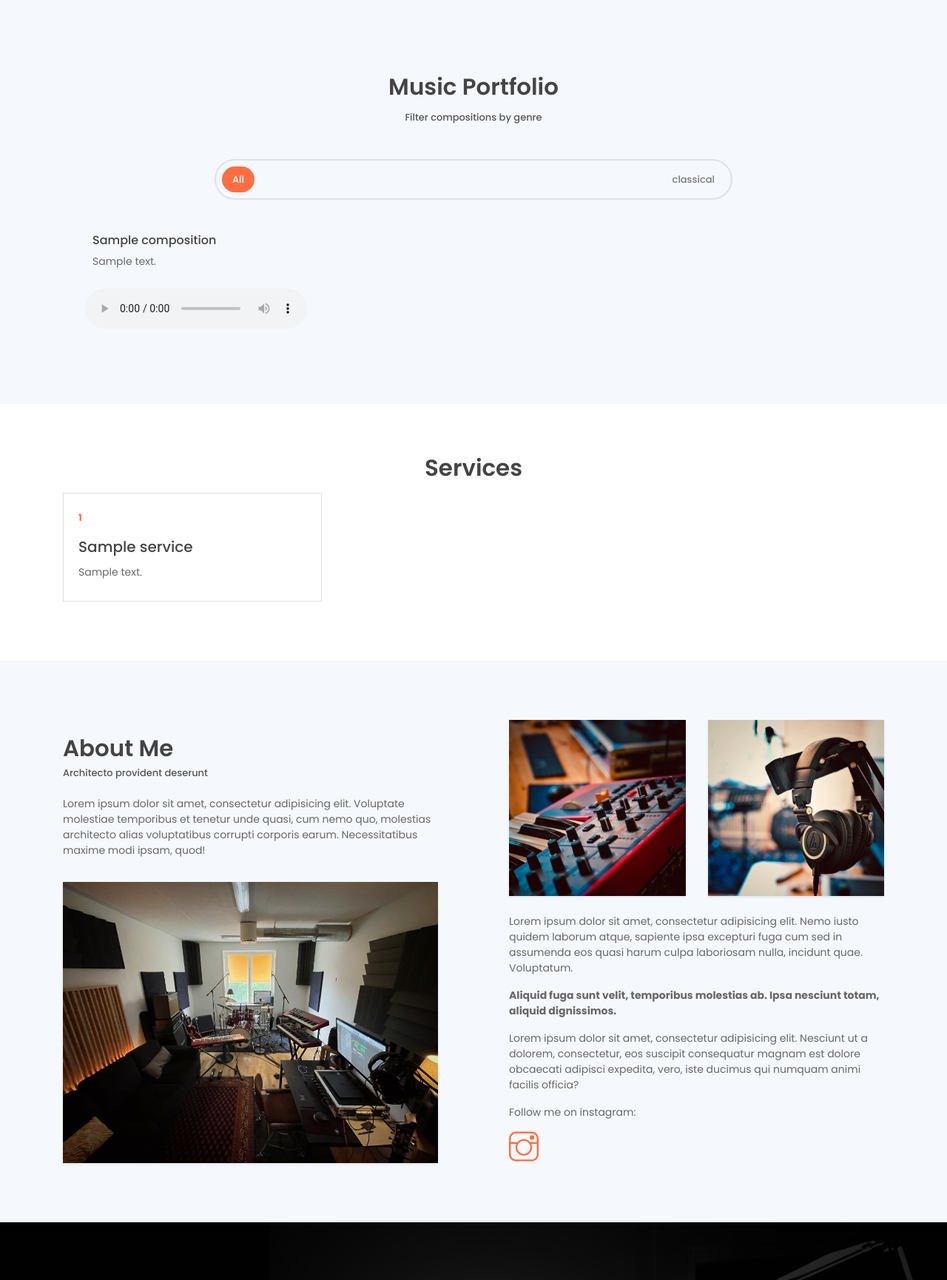
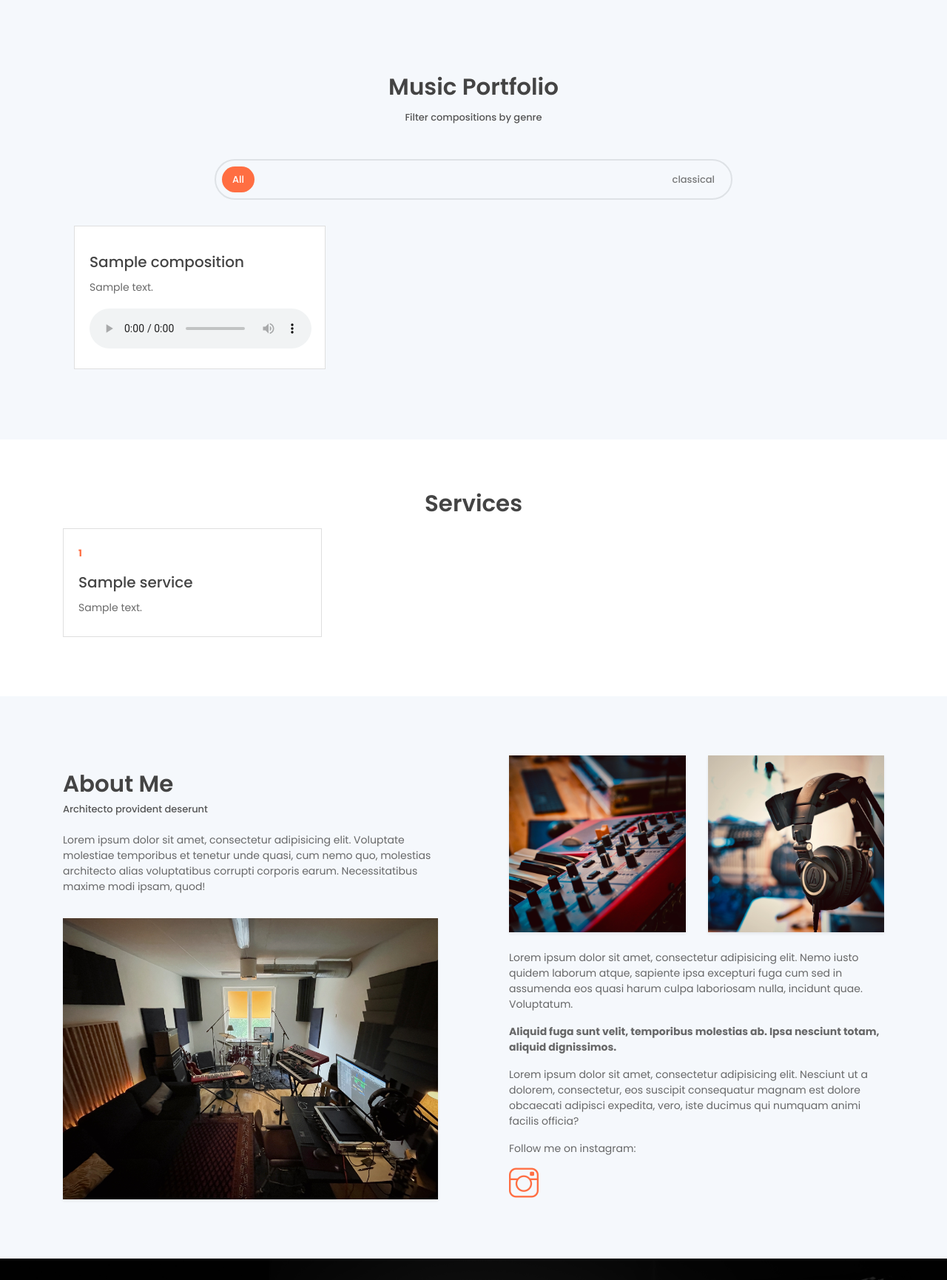
Before and after one commit to Lindb3rg/music-showcase, a Django app: page / in a window 1280 px wide. Shown: the part 828-2558 px from the top of the page at 74% size. Run offline with Django 5.2, Linux system fonts and the light colour scheme; a user stored in the database is signed in; tables that the repository leaves empty hold one stand-in row (values such as "Sample post"); some libraries are stand-ins or nearby versions.

Commit message:
cardforplayer

```diff
--- a/templates/musicshowcase/index.html
+++ b/templates/musicshowcase/index.html
@@ -103,19 +103,28 @@
                     <div class="portfolio-itemSynth src="{% static 'imgs/web-1.jpg' %}" class="img-fluid" alt="">
                         <div class="content-holder" style="padding: 15px;">
                             <a class="img-popup" href="{% static '/imgs/web-1.jpg' %}"></a>
-                            <div class="text-holder" style="padding: 10px;">
-                                <h6 class="title">{{ composition.title }}</h6>
-                                <p class="subtitle">{{ composition.description }}</p>
-                            </div>
-                            <div class="text-holder">
-                            <audio controls controlsList="nodownload" class="audio-player">
-                                <source src="{{ composition.audio_file.url }}" type="audio/mpeg">
-                                Your browser does not support the audio element.
-                            </audio>
+                            <div class="row">
+                                <div class="card mb-4 mb-md-0">
+                                    <div class="card-body">
+                                        <div class="text-holder">
+                                            <h5 class="card-title mt-3"> {{ composition.title }} <h5>
+                                            <p class="mb-0"> {{ composition.description }} </p>
+                                        </div>
+                                        <div class="text-holder" style="padding-top: 10px;">
+                                            <audio controls controlsList="nodownload" class="audio-player">
+                                                <source src="{{ composition.audio_file.url }}" type="audio/mpeg">
+                                                Your browser does not support the audio element.
+                                            </audio>
+                                        </div>
+
+                                    </div>
+                                </div>
                             </div>
                         </div>
                     </div>
                 </div>
+
+
                 {% endfor %}
             </div>
         </div>
```
